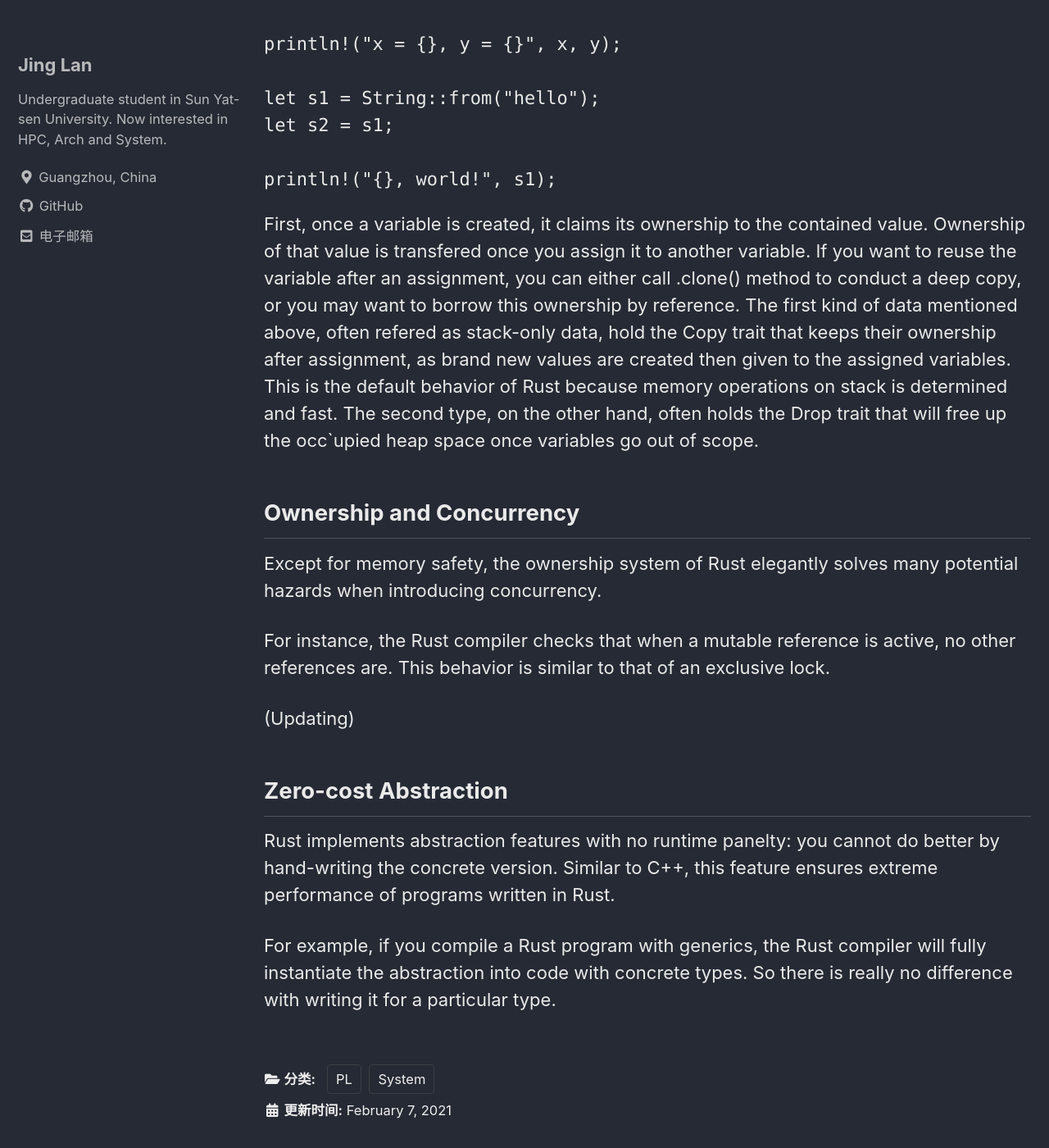
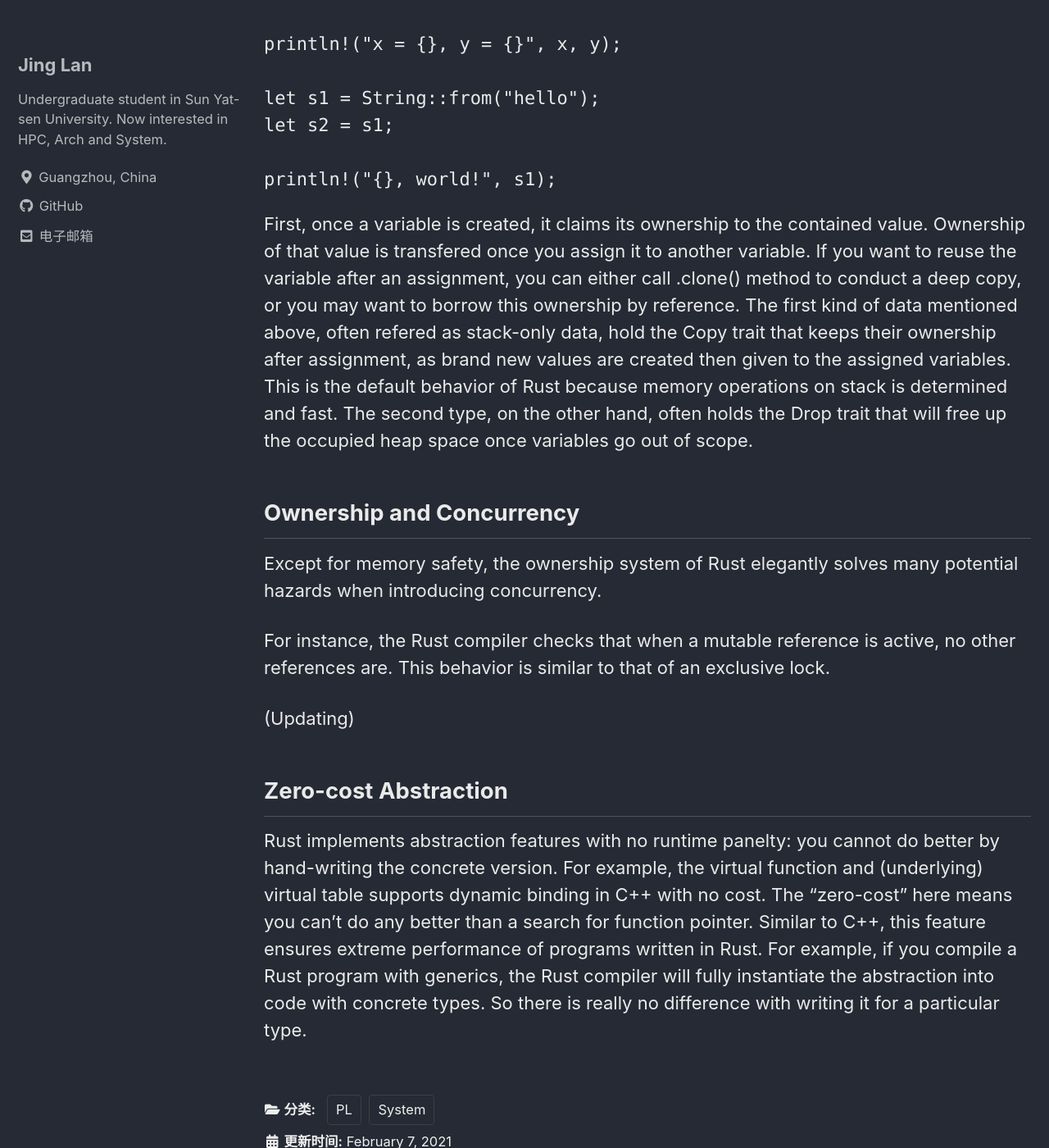
Before and after one commit to Lan-Jing/Lan-Jing.github.io, a Jekyll site: the page built from _posts/2021-2-7-rust.md, in a window 1280 px wide and 1400 px high, scrolled down 1757 px. Shown: the whole window at 82% size. Built offline with Jekyll 4.4.1, drawn with Linux system fonts in a browser that asks for light colours; cached includes are drawn as plain includes; comment, search, counter and statistics services are not loaded; some of the changed text lies outside the part shown.

````diff
--- a/_posts/2021-2-7-rust.md
+++ b/_posts/2021-2-7-rust.md
@@ -41,7 +41,7 @@ let s2 = s1;
 println!("{}, world!", s1);
 ```
 
-First, once a variable is created, it claims its ownership to the contained value. Ownership of that value is transfered once you assign it to another variable. If you want to reuse the variable after an assignment, you can either call .clone() method to conduct a deep copy, or you may want to borrow this ownership by reference. The first kind of data mentioned above, often refered as stack-only data, hold the Copy trait that keeps their ownership after assignment, as brand new values are created then given to the assigned variables. This is the default behavior of Rust because memory operations on stack is determined and fast. The second type, on the other hand, often holds the Drop trait that will free up the occ`upied heap space once variables go out of scope.
+First, once a variable is created, it claims its ownership to the contained value. Ownership of that value is transfered once you assign it to another variable. If you want to reuse the variable after an assignment, you can either call .clone() method to conduct a deep copy, or you may want to borrow this ownership by reference. The first kind of data mentioned above, often refered as stack-only data, hold the Copy trait that keeps their ownership after assignment, as brand new values are created then given to the assigned variables. This is the default behavior of Rust because memory operations on stack is determined and fast. The second type, on the other hand, often holds the Drop trait that will free up the occupied heap space once variables go out of scope.
 
 ## Ownership and Concurrency
 
@@ -53,6 +53,4 @@ For instance, the Rust compiler checks that when a mutable reference is active,
 
 ## Zero-cost Abstraction
 
-Rust implements abstraction features with no runtime panelty: you cannot do better by hand-writing the concrete version. Similar to C++, this feature ensures extreme performance of programs written in Rust.
-
-For example, if you compile a Rust program with generics, the Rust compiler will fully instantiate the abstraction into code with concrete types. So there is really no difference with writing it for a particular type.
+Rust implements abstraction features with no runtime panelty: you cannot do better by hand-writing the concrete version. For example, the virtual function and (underlying) virtual table supports dynamic binding in C++ with no cost. The "zero-cost" here means you can't do any better than a search for function pointer. Similar to C++, this feature ensures extreme performance of programs written in Rust. For example, if you compile a Rust program with generics, the Rust compiler will fully instantiate the abstraction into code with concrete types. So there is really no difference with writing it for a particular type.
````
Also changed, not shown: _posts/2021-2-22-strict_aliasing.md (+1 -1 lines), _posts/2021-2-27-ompi.md (added, +46 -0 lines).
